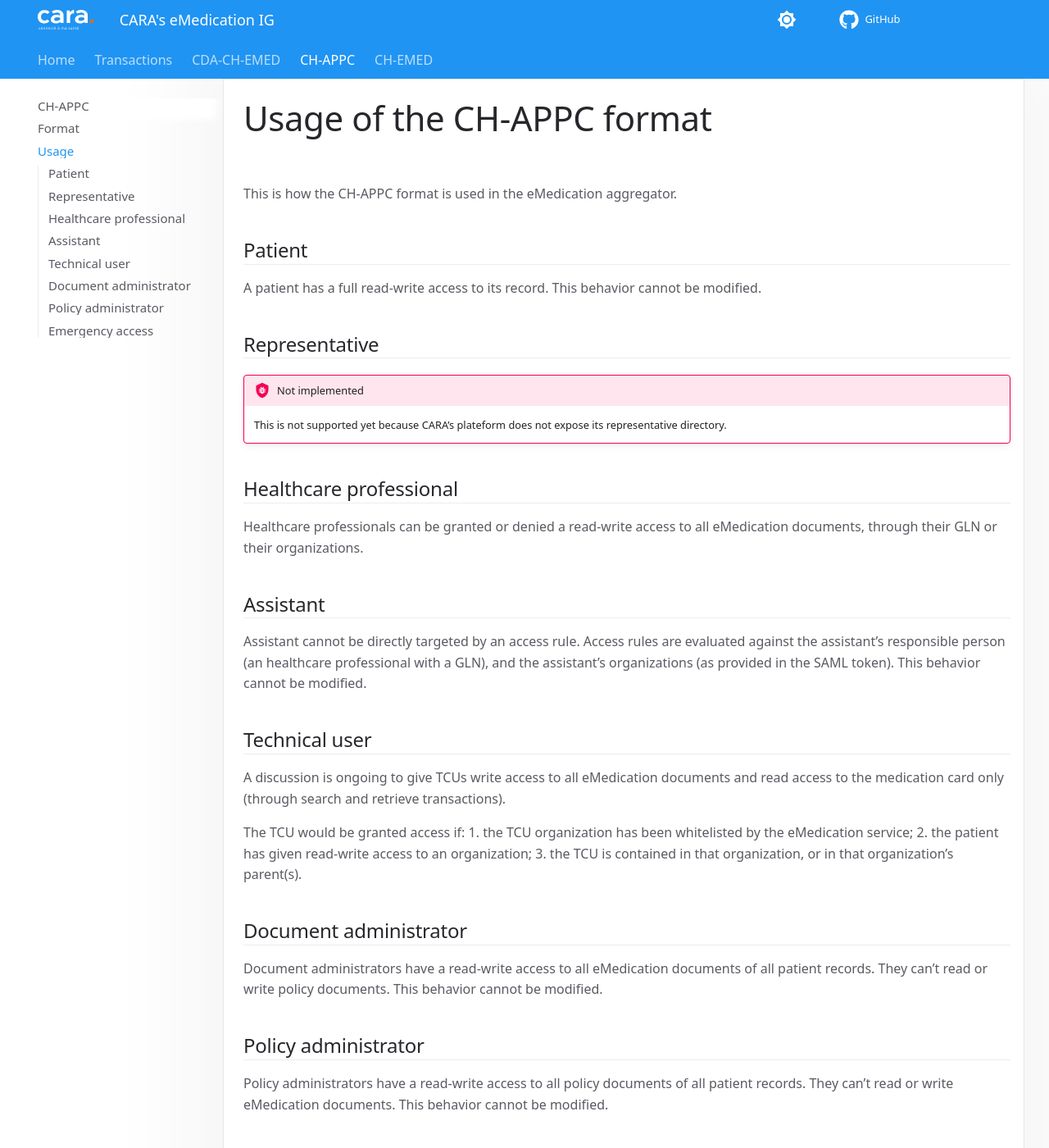
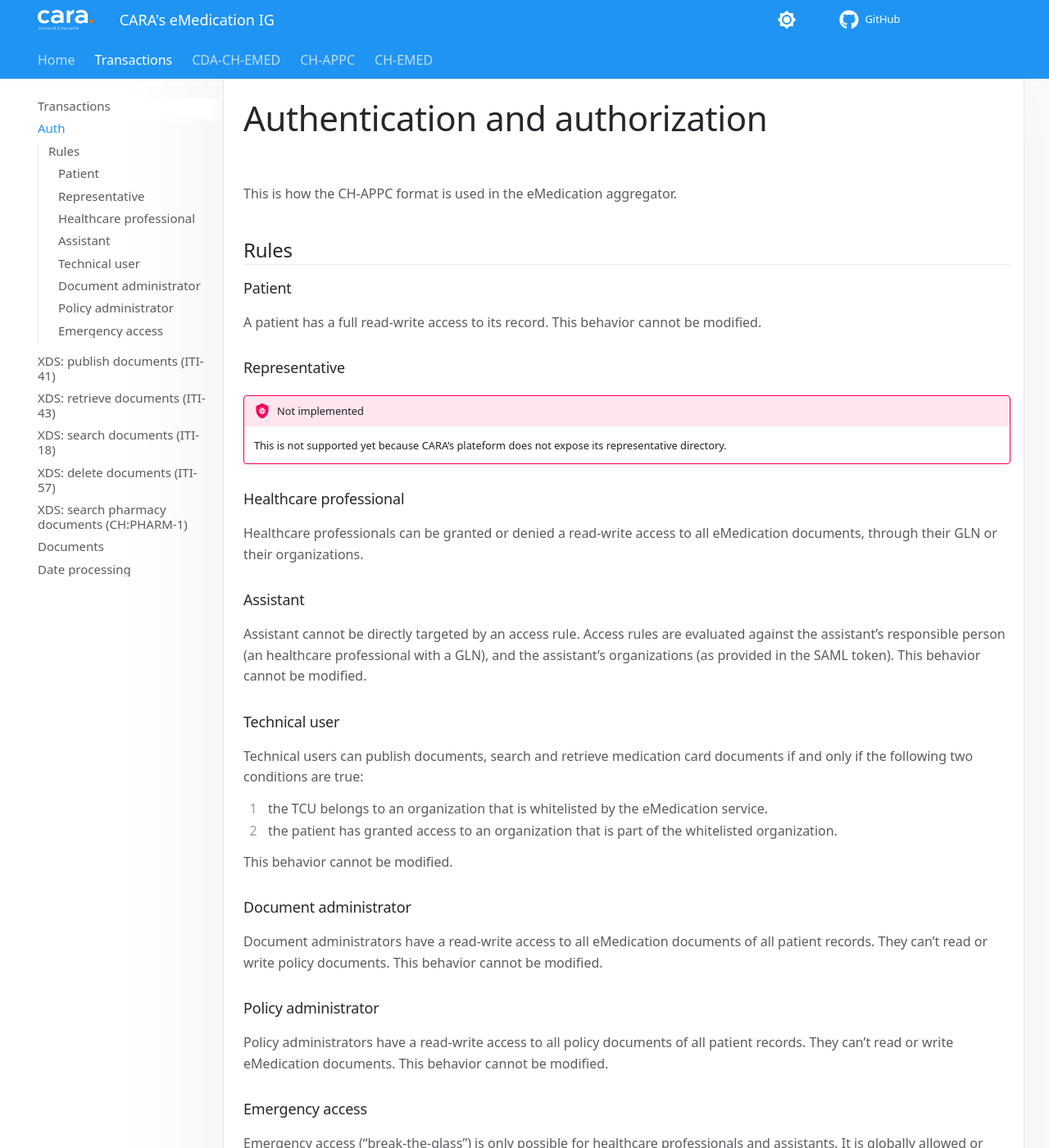
Before and after one commit to CARA-ch/emed-service-guide, an MkDocs documentation site: the page built from docs/transactions/auth.md, in a window 1280 px wide and 1400 px high. Shown: the whole window at 82% size. Built offline with MkDocs 1.6.1 and Material for MkDocs 9.7.7, drawn with Linux system fonts in a browser that asks for light colours; comment, search, counter and statistics services are not loaded.

Commit message:
Update docs

```diff
--- a/docs/chappc/usage.md
+++ b/docs/transactions/auth.md
@@ -1,50 +1,52 @@
-# Usage of the CH-APPC format
+# Authentication and authorization
 
 This is how the CH-APPC format is used in the eMedication aggregator.
 
-## Patient
+## Rules
+
+### Patient
 
 A patient has a full read-write access to its record.
 This behavior cannot be modified.
 
-## Representative
+### Representative
 
 !!! bug "Not implemented"
 
     This is not supported yet because CARA's plateform does not expose its representative directory.
 
-## Healthcare professional
+### Healthcare professional
 
 Healthcare professionals can be granted or denied a read-write access to all eMedication documents, through their GLN or their organizations.
 
-## Assistant
+### Assistant
 
 Assistant cannot be directly targeted by an access rule.
 Access rules are evaluated against the assistant's responsible person (an healthcare professional with a GLN), and the assistant's organizations (as provided in the SAML token).
 This behavior cannot be modified.
 
-## Technical user
+### Technical user
 
-A discussion is ongoing to give TCUs write access to all eMedication documents and read access to the medication card only (through search and retrieve transactions).
+Technical users can publish documents, search and retrieve medication card documents if and only if the following two conditions are true:
 
-The TCU would be granted access if:
-1. the TCU organization has been whitelisted by the eMedication service;
-2. the patient has given read-write access to an organization;
-3. the TCU is contained in that organization, or in that organization's parent(s).
+1. the TCU belongs to an organization that is whitelisted by the eMedication service.
+2. the patient has granted access to an organization that is part of the whitelisted organization.
 
-## Document administrator
+This behavior cannot be modified.
+
+### Document administrator
 
 Document administrators have a read-write access to all eMedication documents of all patient records.
 They can't read or write policy documents.
 This behavior cannot be modified.
 
-## Policy administrator
+### Policy administrator
 
 Policy administrators have a read-write access to all policy documents of all patient records.
 They can't read or write eMedication documents.
 This behavior cannot be modified.
 
-## Emergency access
+### Emergency access
 
 Emergency access ("break-the-glass") is only possible for healthcare professionals and assistants.
 It is globally allowed or forbidden by the APPC document.
--- a/mkdocs.yml
+++ b/mkdocs.yml
@@ -7,6 +7,7 @@
   - Home: index.md
   - Transactions:
     - transactions/index.md
+    - 'Auth': transactions/auth.md
     - 'XDS: publish documents (ITI-41)': transactions/iti41.md
     - 'XDS: retrieve documents (ITI-43)': transactions/iti43.md
     - 'XDS: search documents (ITI-18)': transactions/iti18.md
@@ -31,7 +32,6 @@
   - CH-APPC:
     - chappc/index.md
     - Format: chappc/format.md
-    - Usage: chappc/usage.md
   - CH-EMED: chemed/index.md
 markdown_extensions:
   - smarty
```
Also changed, not shown: docs/chappc/index.md (+0 -1 lines).
